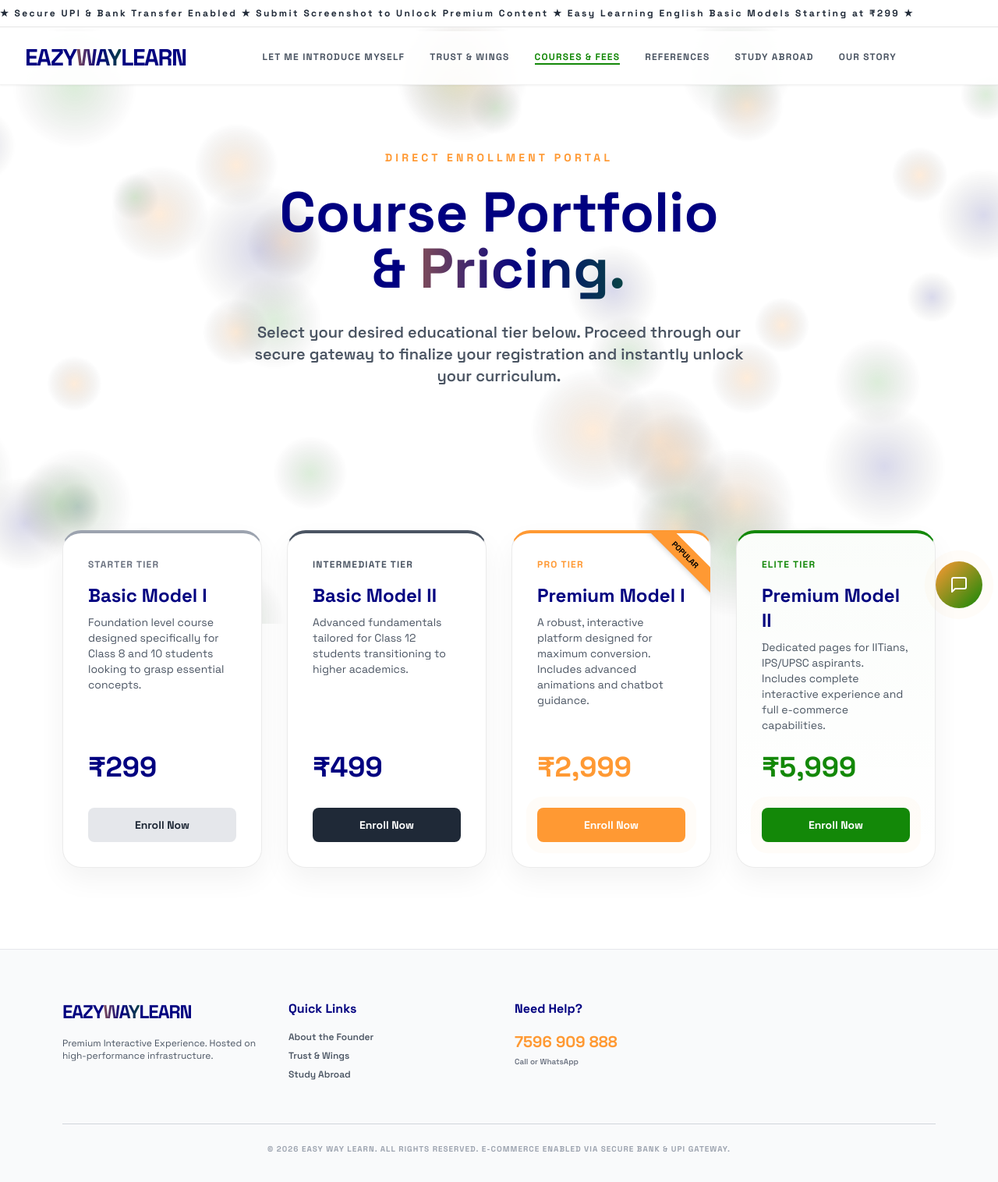
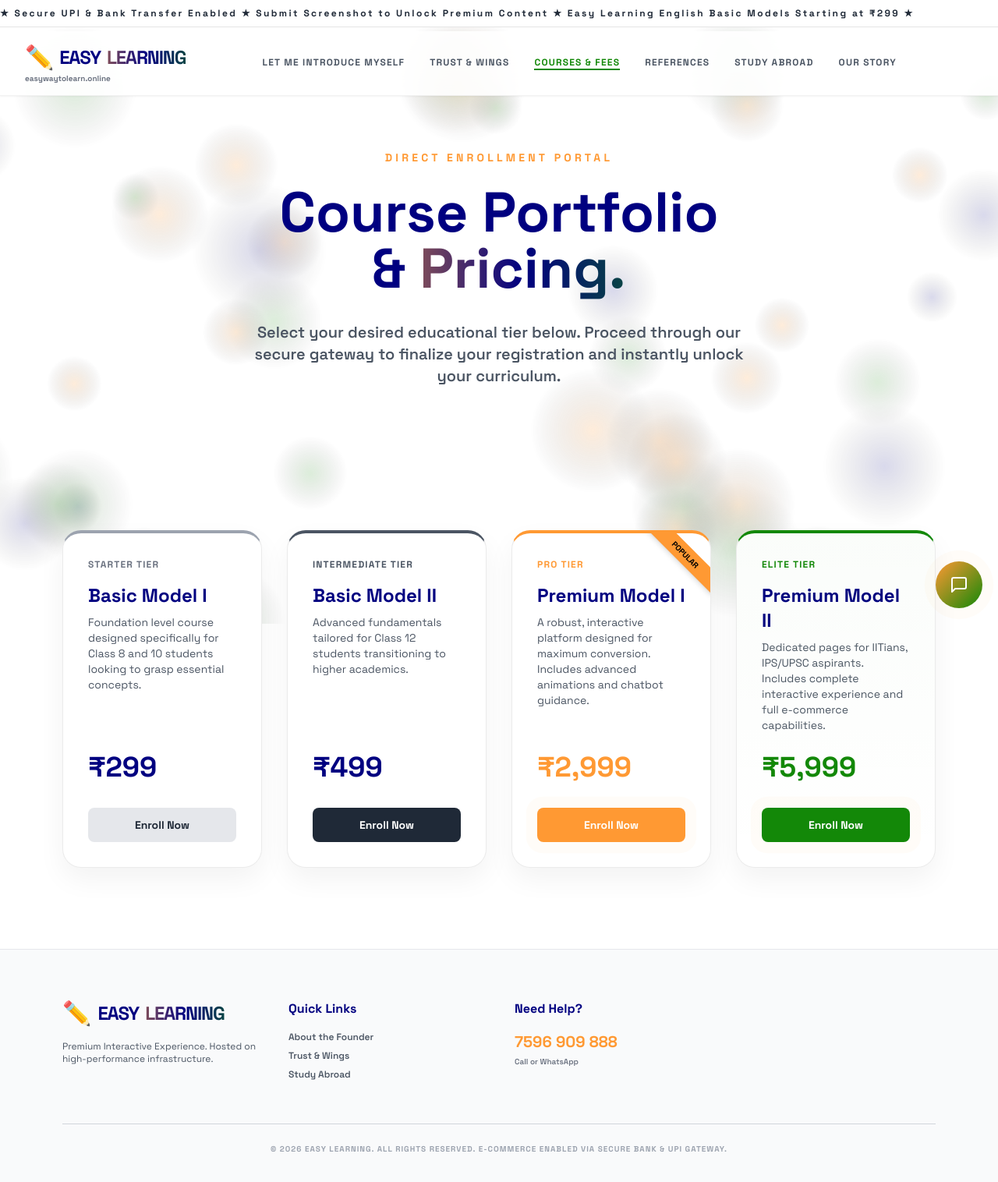
Before and after one commit to 11shayak-source/easy-way-learn, a plain HTML site: page courses.html in a window 1280 px wide. Shown: the whole page at 78% size. Drawn offline with nearby package versions, Linux system fonts and the light colour scheme.

Commit message:
Update courses.html

```diff
--- a/courses.html
+++ b/courses.html
@@ -3,8 +3,8 @@
 <head>
     <meta charset="UTF-8">
     <meta name="viewport" content="width=device-width, initial-scale=1.0">
-    <meta name="description" content="Easy Way Learn - Course Fees and Enrollment. Master English and Science with our premium models.">
-    <title>Courses, Fees & Enrollment | Easy Way Learn</title>
+    <meta name="description" content="Easy Learning - Course Fees and Enrollment. Master English and Science with our premium models.">
+    <title>Courses, Fees & Enrollment | Easy Learning</title>
     <script src="https://cdn.tailwindcss.com"></script>
     <style>
         @import url('https://fonts.googleapis.com/css2?family=Space+Grotesk:wght@300;400;600;700&display=swap');
@@ -91,9 +91,16 @@
 
     <!-- Main Navigation -->
     <nav class="fixed w-full top-8 md:top-10 z-40 px-4 md:px-8 py-4 flex justify-between items-center bg-[rgba(255,255,255,0.9)] backdrop-blur-xl border-b border-[rgba(0,0,0,0.05)] shadow-sm">
-        <a href="index.html" class="text-2xl md:text-3xl font-bold tracking-tighter cursor-pointer text-[var(--navy)] hover:opacity-80 transition z-50">
-            EAZY<span class="neon-text-tricolor">WAY</span>LEARN
+
+        <!-- Updated Logo -->
+        <a href="index.html" class="text-xl md:text-2xl font-bold tracking-tighter cursor-pointer text-[var(--navy)] hover:opacity-80 transition z-50 flex flex-col">
+            <div class="flex items-center gap-2">
+                <span class="text-2xl md:text-3xl">✏️</span>
+                <span>EASY</span> <span class="neon-text-tricolor">LEARNING</span>
+            </div>
+            <span class="text-[10px] text-gray-500 tracking-normal normal-case leading-none mt-1">easywaytolearn.online</span>
         </a>
+
         <div class="hidden lg:flex gap-8 font-bold text-xs uppercase tracking-widest text-gray-600">
             <a href="founder.html" class="hover:text-[var(--navy)] transition">Let Me Introduce Myself</a>
             <a href="wings.html" class="hover:text-[var(--saffron)] transition">Trust & Wings</a>
@@ -193,7 +200,12 @@
     <footer class="border-t border-gray-200 py-12 md:py-16 px-6 md:px-20 relative z-10 bg-gray-50 mt-10">
         <div class="max-w-7xl mx-auto grid grid-cols-1 sm:grid-cols-2 lg:grid-cols-4 gap-10 text-center sm:text-left">
             <div>
-                <div class="text-2xl font-bold tracking-tighter mb-4 text-[var(--navy)]">EAZY<span class="neon-text-tricolor">WAY</span>LEARN</div>
+                <!-- Updated Footer Logo -->
+                <div class="flex items-center gap-2 justify-center sm:justify-start mb-4">
+                    <span class="text-2xl md:text-3xl">✏️</span>
+                    <span class="text-xl md:text-2xl font-bold tracking-tighter text-[var(--navy)]">EASY</span>
+                    <span class="text-xl md:text-2xl font-bold tracking-tighter neon-text-tricolor">LEARNING</span>
+                </div>
                 <p class="text-gray-600 text-xs mb-4 max-w-[250px] mx-auto sm:mx-0">Premium Interactive Experience. Hosted on high-performance infrastructure.</p>
             </div>
             <div>
@@ -211,7 +223,7 @@
             </div>
         </div>
         <div class="max-w-7xl mx-auto mt-12 pt-6 border-t border-gray-300 text-center text-[10px] font-bold text-gray-400 uppercase tracking-widest">
-            &copy; 2026 Easy Way Learn. All rights reserved. E-Commerce Enabled via Secure Bank & UPI Gateway.
+            &copy; 2026 Easy Learning. All rights reserved. E-Commerce Enabled via Secure Bank & UPI Gateway.
         </div>
     </footer>
 
@@ -269,6 +281,7 @@
                     <div>
                         <h3 class="font-bold text-[var(--navy)] text-lg mb-3 border-b-2 border-gray-100 pb-2">Direct Bank Transfer</h3>
                         <div class="bg-gray-50 p-4 rounded-xl border border-gray-200 space-y-2 text-sm text-gray-700">
+                            <!-- Retained exactly as requested -->
                             <p><span class="font-bold text-[var(--navy)]">Name:</span> M/S LETS WALK HAND IN HAND</p>
                             <p><span class="font-bold text-[var(--navy)]">Address:</span> 5, CHETLA ROAD, ALIPORE HO, KOLKATA-700027, WEST BENGAL</p>
                             <p><span class="font-bold text-[var(--navy)]">Phone:</span> 7596 909 888</p>
@@ -286,8 +299,10 @@
 
                     <!-- QR Code Display -->
                     <div class="bg-white p-2 border border-gray-200 rounded-xl shadow-sm mb-4 w-48 h-48 flex items-center justify-center">
+                        <!-- Retained exactly as requested -->
                         <img src="Kalyan_Sir_Files/WhatsApp Image 2026-09-29 at 4.01.41 PM.jpeg" alt="Kalyan Bhattacharya UPI QR Code" class="max-w-full max-h-full rounded" onerror="this.src='https://via.placeholder.com/200?text=QR+Code'">
                     </div>
+                    <!-- Retained exactly as requested -->
                     <p class="text-sm font-bold text-gray-600 mb-8 bg-gray-100 px-4 py-2 rounded-full">UPI ID: kalbhatta-2@oksbi</p>
 
                     <!-- Upload Proof System -->
@@ -316,7 +331,6 @@
 
     <!-- SCRIPTS -->
     <script>
-        // Mobile Menu Toggle
         const menuBtn = document.getElementById('menu-btn');
         const mobileMenu = document.getElementById('mobile-menu');
         const menuIcon = document.getElementById('menu-icon');
@@ -341,7 +355,6 @@
             });
         });
 
-        // Intersection Observer
         const observerOptions = { root: null, rootMargin: '0px', threshold: 0.1 };
         const observer = new IntersectionObserver((entries, observer) => {
             entries.forEach(entry => {
@@ -351,7 +364,6 @@
         }, observerOptions);
         document.querySelectorAll('.reveal-up, .reveal-left').forEach(el => observer.observe(el));
 
-        // Ambient Canvas
         const canvas = document.getElementById('ambient-canvas');
         const ctx = canvas.getContext('2d');
         let width, height, particles = [];
@@ -417,29 +429,24 @@
 
         function handleFileUpload() {
             if(fileInput.files.length > 0) {
-                // File selected successfully
                 const fileName = fileInput.files[0].name;
                 uploadLabel.classList.add('has-file');
                 uploadText.innerHTML = `<span class="text-[var(--green)]">✅ Proof Attached: ${fileName}</span>`;
 
-                // Enable Submit Button
                 submitBtn.disabled = false;
                 submitBtn.classList.remove('opacity-50', 'cursor-not-allowed');
             }
         }
 
         function submitAndRedirect() {
-            // Hide button, show spinner
             submitBtn.style.display = 'none';
             spinner.style.display = 'block';
 
-            // Simulate server validation processing, then redirect to the orientation video
             setTimeout(() => {
                 window.location.href = 'https://youtu.be/2UzQeTJw18g';
             }, 2000);
         }
 
-        // Chatbot
         const botWindow = document.getElementById('botWindow');
         const botHistory = document.getElementById('botHistory');
 
```
